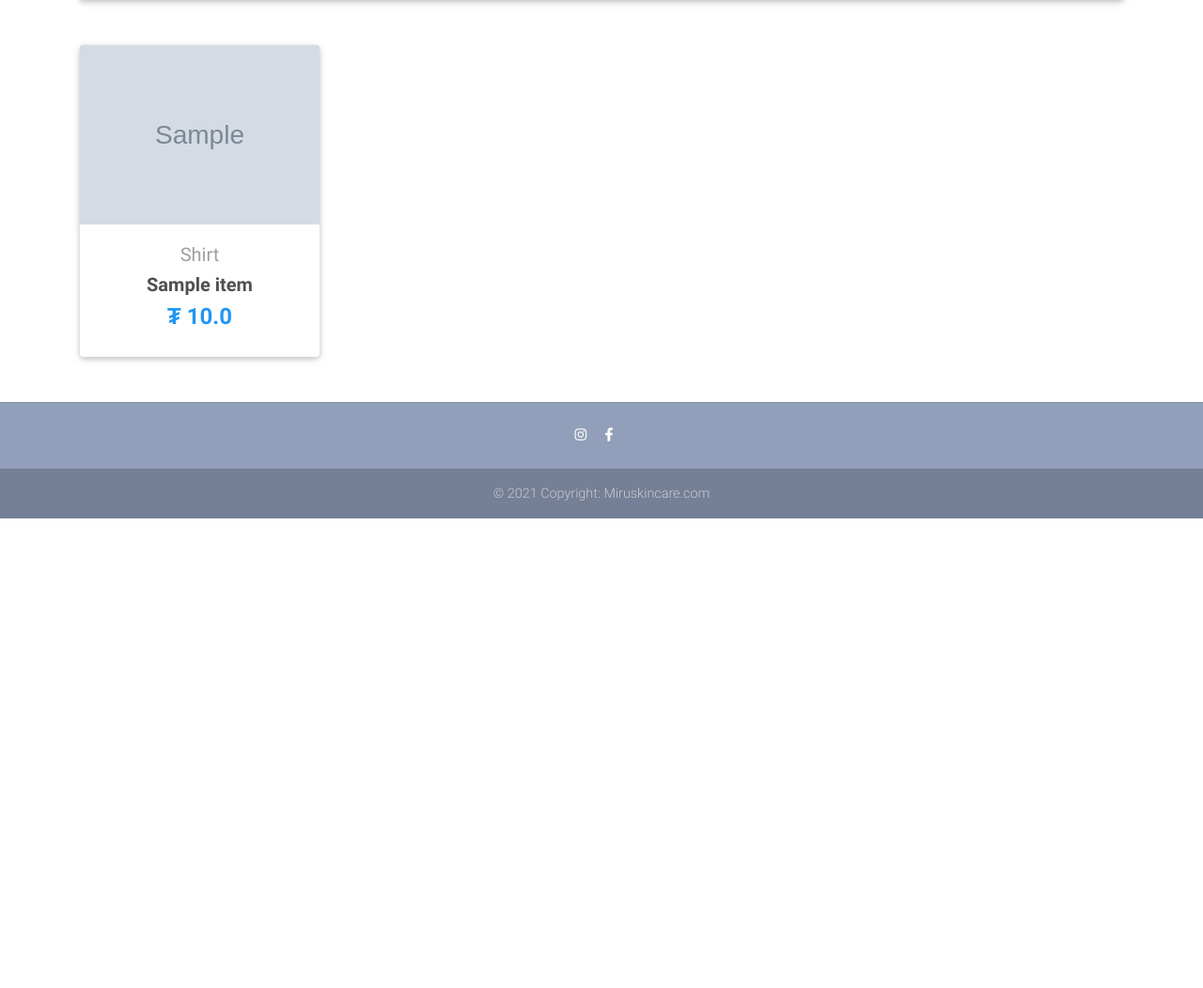
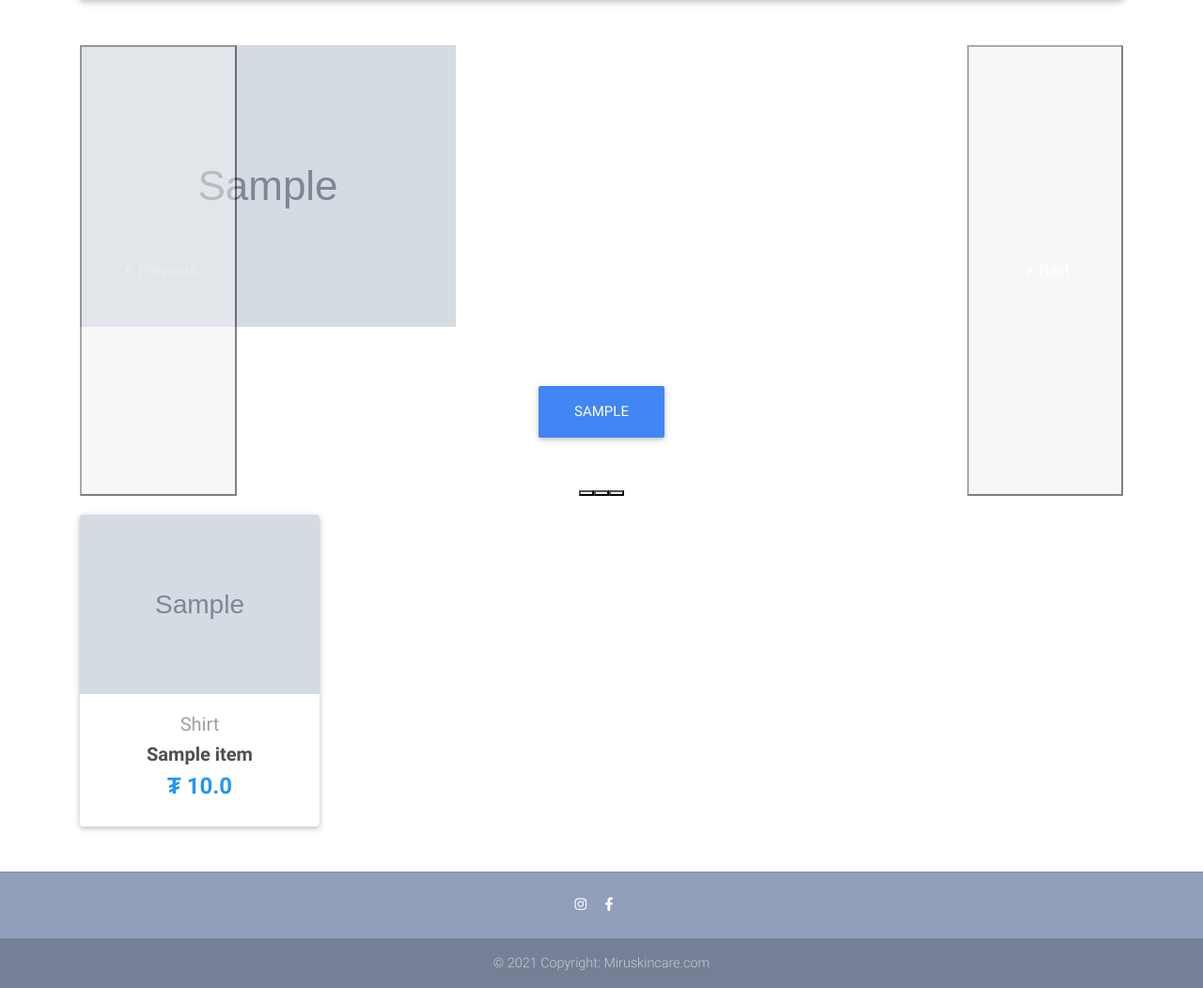
Before and after one commit to ider514/miruskincare, a Django app: page / in a window 1280 px wide. Shown: the part 144-1196 px from the top of the page at 94% size. Before the commit the page ends 696 px from the top, so only its background shows below. Run offline with Django 3.2, Linux system fonts and the light colour scheme; tables that the repository leaves empty hold one stand-in row (values such as "Sample post"); grey boxes marked "Sample" are stand-in pictures; some libraries are stand-ins or nearby versions.

Commit message:
working with class based view

```diff
--- a/core/admin.py
+++ b/core/admin.py
@@ -1,6 +1,6 @@
 from django.contrib import admin
 
-from .models import Item, OrderItem, Order, Payment, Coupon, Refund, Address, UserProfile
+from .models import Carousel, Item, OrderItem, Order, Payment, Coupon, Refund, Address, UserProfile
 
 
 def make_refund_accepted(modeladmin, request, queryset):
@@ -63,3 +63,4 @@
 admin.site.register(Refund)
 admin.site.register(Address, AddressAdmin)
 admin.site.register(UserProfile)
+admin.site.register(Carousel)
--- a/core/models.py
+++ b/core/models.py
@@ -22,6 +22,17 @@
     ('B', 'Billing'),
     ('S', 'Shipping'),
 )
+
+
+class Carousel(models.Model):
+    title = models.CharField(max_length=100)
+    image = models.ImageField()
+    description = models.TextField()
+    button = models.CharField(max_length=50)
+    url = models.CharField(max_length=100)
+
+    def __str__(self):
+        return self.title
 
 
 class UserProfile(models.Model):
--- a/core/urls.py
+++ b/core/urls.py
@@ -9,8 +9,10 @@
     remove_single_item_from_cart,
     PaymentView,
     AddCouponView,
-    RequestRefundView
+    RequestRefundView,
+    # home,
 )
+
 
 app_name = 'core'
 
@@ -25,5 +27,6 @@
     path('remove-item-from-cart/<slug>/', remove_single_item_from_cart,
          name='remove-single-item-from-cart'),
     path('payment/<payment_option>/', PaymentView.as_view(), name='payment'),
-    path('request-refund/', RequestRefundView.as_view(), name='request-refund')
+    path('request-refund/', RequestRefundView.as_view(), name='request-refund'),
+    # url('', home, name='home'),
 ]
--- a/core/views.py
+++ b/core/views.py
@@ -13,7 +13,7 @@
 from django.views.generic import ListView, DetailView, View
 
 from .forms import CheckoutForm, CouponForm, RefundForm, PaymentForm
-from .models import Item, OrderItem, Order, Address, Payment, Coupon, Refund, UserProfile
+from .models import Item, OrderItem, Order, Address, Payment, Coupon, Refund, UserProfile, Carousel
 
 # stripe.api_key = settings.STRIPE_SECRET_KEY
 
@@ -35,6 +35,26 @@
         if field == '':
             valid = False
     return valid
+
+
+class HomeView(ListView):
+    model = Item
+    paginate_by = 10
+    template_name = "home.html"
+
+    def get_context_data(self, **kwargs):
+        context = super(HomeView, self).get_context_data(**kwargs)
+        context['carousel'] = Carousel.objects.all()
+        context['item'] = Item.objects.all()
+        # And so on for more models
+        return context
+
+
+# def home(request):
+#     carousel = Carousel.objects.all()
+#     item = Item.objects.all()
+#     context = {'carousel': carousel, 'item': item}
+#     return render(request, "home.html", context)
 
 
 class CheckoutView(View):
@@ -345,12 +365,6 @@
     #     return redirect("/payment/stripe/")
 
 
-class HomeView(ListView):
-    model = Item
-    paginate_by = 10
-    template_name = "home.html"
-
-
 class OrderSummaryView(LoginRequiredMixin, View):
     def get(self, *args, **kwargs):
         try:
--- a/templates/home.html
+++ b/templates/home.html
@@ -50,12 +50,75 @@
     </nav>
     <!--/.Navbar-->
 
+    <!--/.Carousel-->
+
+    <div id="myCarousel" class="carousel slide carousel-fade" data-bs-ride="carousel" style="margin-bottom:20px">
+      <div class="carousel-indicators">
+        <button type="button" data-bs-target="#myCarousel" data-bs-slide-to="0" class="active" aria-current="true"
+          aria-label="Slide 1"></button>
+        <button type="button" data-bs-target="#myCarousel" data-bs-slide-to="1" aria-label="Slide 2"></button>
+        <button type="button" data-bs-target="#myCarousel" data-bs-slide-to="2" aria-label="Slide 3"></button>
+      </div>
+      <div class="carousel-inner">
+        {% for carousel in carousel %}
+        <div class="carousel-item {% if forloop.counter0 == 0 %}active{% endif %}">
+          <img src="{{ carousel.image.url }}" alt="Responsive image" focusable="false">
+          <div class="container">
+            <div class="carousel-caption text-start">
+              <h1>{{ carousel.title }}</h1>
+              <p>{{ carousel.description }}</p>
+              <p><a class="btn btn-lg btn-primary" href="#">{{ carousel.button }}</a></p>
+            </div>
+          </div>
+
+        </div>
+        {% endfor %}
+        <!-- <div class="carousel-item">
+          <svg class="bd-placeholder-img" width="100%" height="100%" xmlns="http://www.w3.org/2000/svg"
+            aria-hidden="true" preserveAspectRatio="xMidYMid slice" focusable="false">
+            <rect width="100%" height="100%" fill="#777" />
+          </svg>
+
+          <div class="container">
+            <div class="carousel-caption">
+              <h1>Another example headline.</h1>
+              <p>Some representative placeholder content for the second slide of the carousel.</p>
+              <p><a class="btn btn-lg btn-primary" href="#">Learn more</a></p>
+            </div>
+          </div>
+        </div>
+        <div class="carousel-item">
+          <svg class="bd-placeholder-img" width="100%" height="100%" xmlns="http://www.w3.org/2000/svg"
+            aria-hidden="true" preserveAspectRatio="xMidYMid slice" focusable="false">
+            <rect width="100%" height="100%" fill="#777" />
+          </svg>
+
+          <div class="container">
+            <div class="carousel-caption text-end">
+              <h1>One more for good measure.</h1>
+              <p>Some representative placeholder content for the third slide of this carousel.</p>
+              <p><a class="btn btn-lg btn-primary" href="#">Browse gallery</a></p>
+            </div>
+          </div>
+        </div> -->
+      </div>
+      <button class="carousel-control-prev" type="button" data-bs-target="#myCarousel" data-bs-slide="prev">
+        <span class="carousel-control-prev-icon" aria-hidden="true"></span>
+        <span class="visually-hidden">Previous</span>
+      </button>
+      <button class="carousel-control-next" type="button" data-bs-target="#myCarousel" data-bs-slide="next">
+        <span class="carousel-control-next-icon" aria-hidden="true"></span>
+        <span class="visually-hidden">Next</span>
+      </button>
+    </div>
+
+    <!--/.Carousel-->
     <!--Section: Products v.3-->
     <section class="text-center mb-4">
 
       <div class="row wow fadeIn">
 
-        {% for item in object_list %}
+        {% for item in item %}
         <div class="col-lg-3 col-md-6 mb-4">
 
           <div class="card">
@@ -137,3 +200,8 @@
 </main>
 
 {% endblock content %}
+
+{% block extra_scripts %}
+<script src="https://cdn.jsdelivr.net/npm/bootstrap@5.0.2/dist/js/bootstrap.bundle.min.js"
+  integrity="sha384-MrcW6ZMFYlzcLA8Nl+NtUVF0sA7MsXsP1UyJoMp4YLEuNSfAP+JcXn/tWtIaxVXM" crossorigin="anonymous"></script>
+{% endblock extra_scripts %}
```
Also changed, not shown: core/migrations/0006_carousel.py (added), core/migrations/0007_auto_20210627_1207.py (added), 1 other file.
